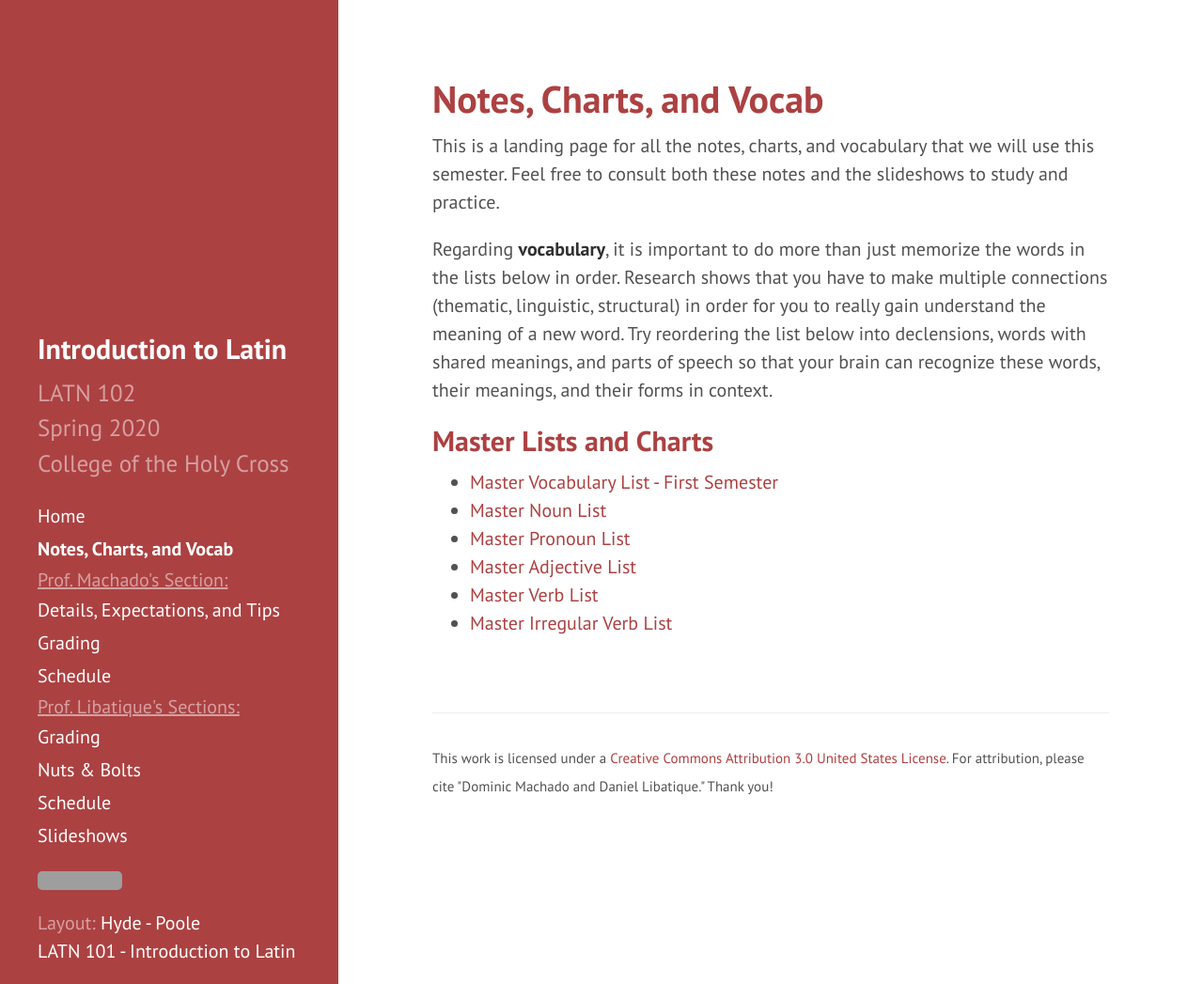
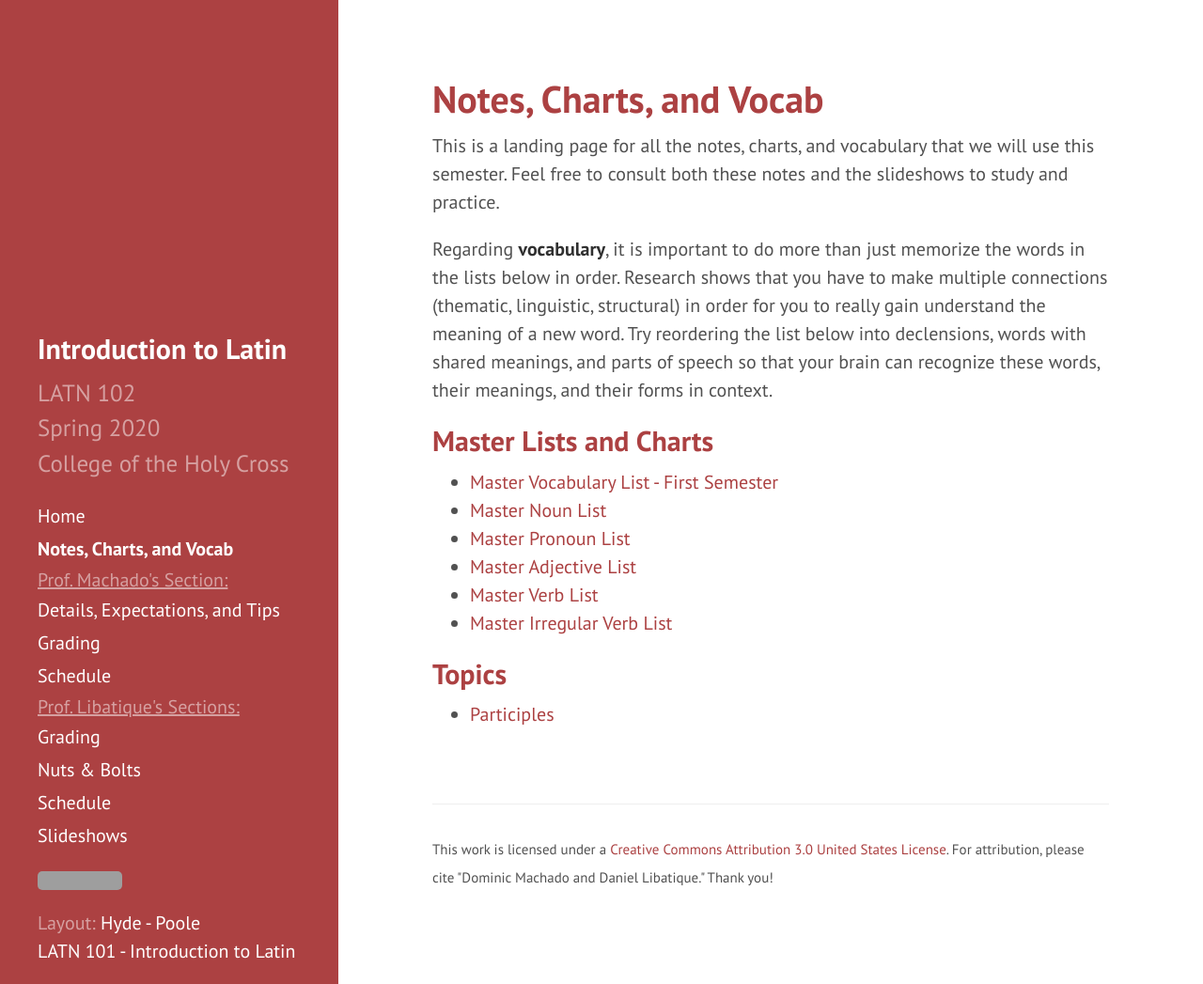
Before and after one commit to DLibatique/LATN102-S20, a Jekyll site: the page built from _pages/notes.md, in a window 1280 px wide and 1047 px high. Shown: the whole window at 94% size. Built offline with Jekyll 4.4.1, drawn with Linux system fonts in a browser that asks for light colours; grey boxes are pictures that could not be loaded.

Commit message:
added participles link

```diff
--- a/_pages/notes.md
+++ b/_pages/notes.md
@@ -17,3 +17,7 @@ Regarding **vocabulary**, it is important to do more than just memorize the word
 - [Master Adjective List]({{ site.baseurl }}/charts/0-adj-master)
 - [Master Verb List]({{ site.baseurl }}/charts/0-verb-master)
 - [Master Irregular Verb List]({{ site.baseurl }}/charts/0-irreg-verb-master)
+
+## Topics
+
+- [Participles](participles)
```
